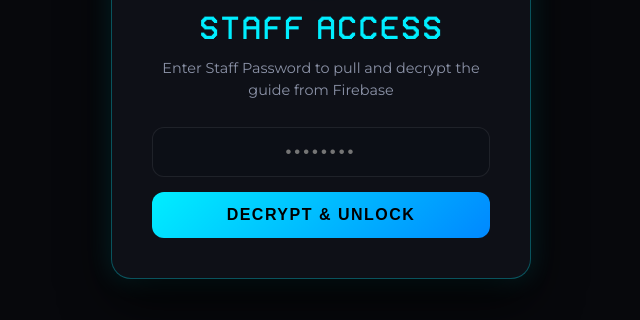
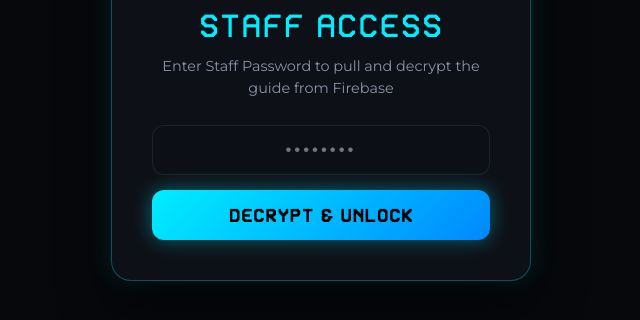
Before and after one commit to mtctiers-new/mtctiers-new.github.io, a plain HTML site: page guide.html in a window 1280 px wide. Shown: the part 332-652 px from the top of the page, without its empty margins (319-959 px from the left). Drawn offline with Linux system fonts and the light colour scheme.

Commit message:
Fix plain white button styling in Whitelist Manager modal with gradient auth-btn CSS and unlock Firestore entries

```diff
--- a/index.css
+++ b/index.css
@@ -2122,3 +2122,25 @@ body {
   background: var(--crimson);
   color: #fff;
 }
+
+.auth-btn {
+  padding: 12px 24px;
+  background: linear-gradient(135deg, var(--cyan) 0%, #0099ff 100%);
+  color: #000;
+  font-family: var(--font-heading);
+  font-weight: 900;
+  font-size: 0.85rem;
+  letter-spacing: 1px;
+  border: none;
+  border-radius: 12px;
+  cursor: pointer;
+  box-shadow: 0 0 20px rgba(0, 238, 255, 0.4);
+  transition: all 0.25s ease;
+  user-select: none;
+}
+
+.auth-btn:hover {
+  transform: translateY(-2px);
+  box-shadow: 0 0 30px rgba(0, 238, 255, 0.7);
+  background: linear-gradient(135deg, #33f0ff 0%, #1ab0ff 100%);
+}
```
